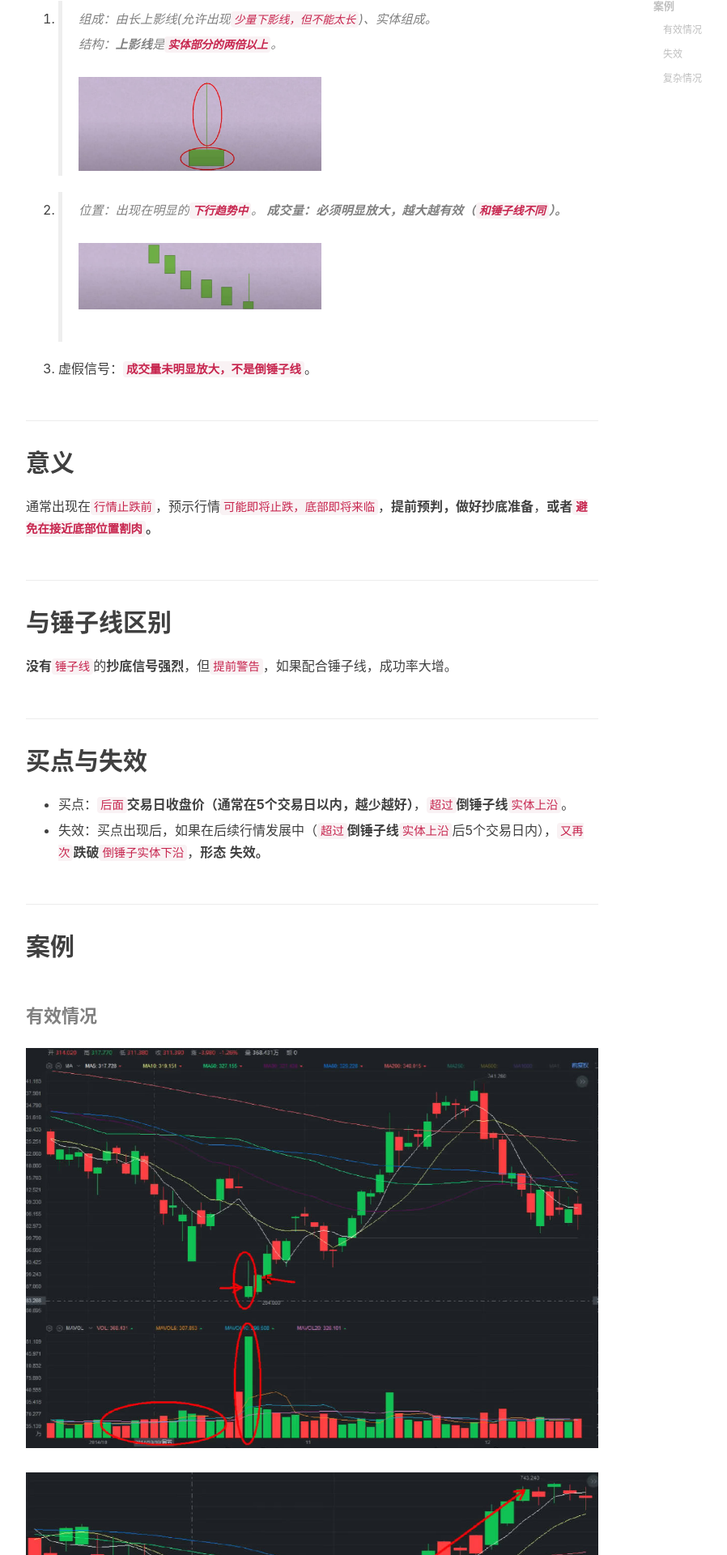
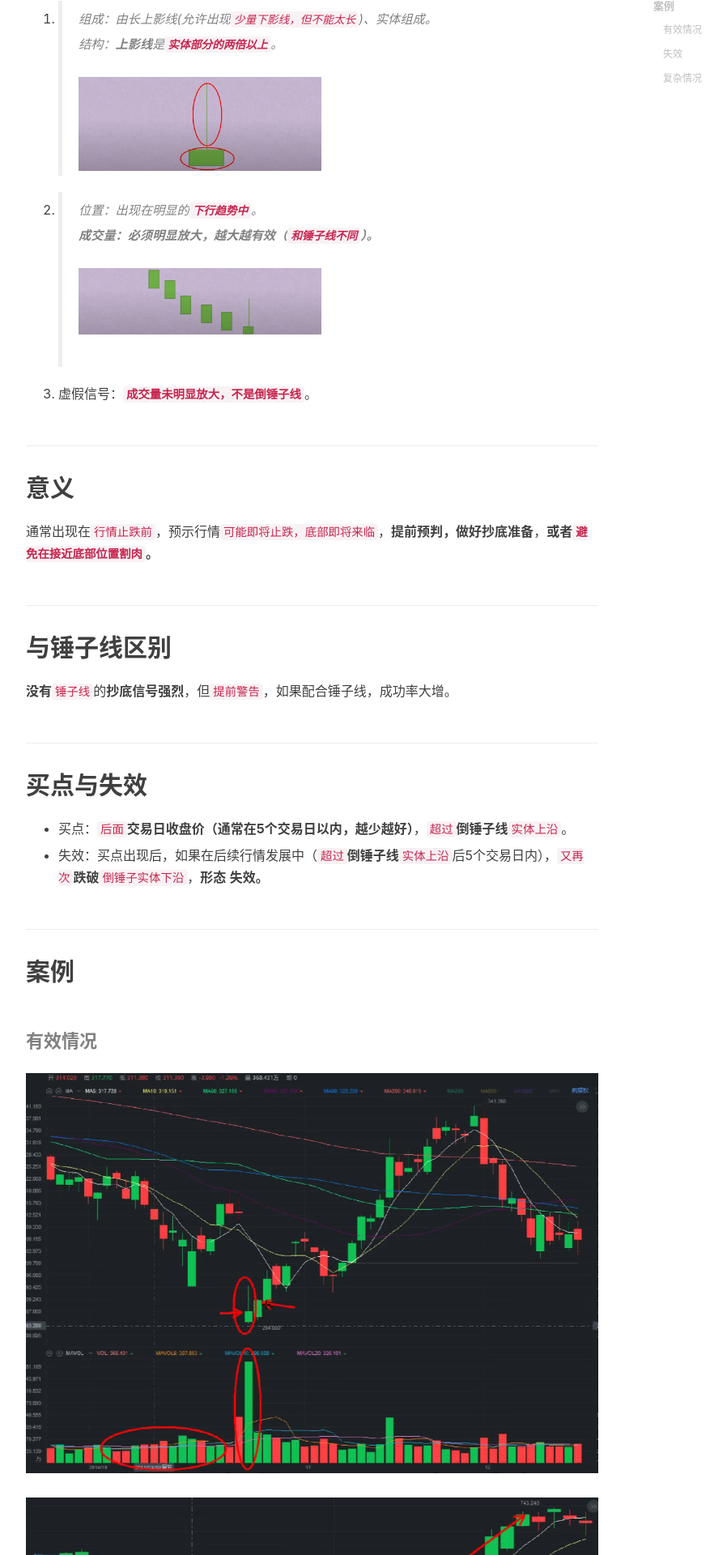
Before and after one commit to zaielsewhere/zaielsewhere.github.io, a Jekyll site: the page built from _posts/2025-01-16-17抄底形态[倒锤子线].md, in a window 1280 px wide. Shown: the part 544-2464 px from the top of the page at 81% size, without its empty margins (233-1131 px from the left). Built offline with Jekyll 4.4.1, drawn with Linux system fonts in a browser that asks for light colours; nearby versions of some CDN libraries; comment, search, counter and statistics services are not loaded.

Commit message:
校正测试

```diff
--- a/_posts/2025-01-16-17抄底形态[倒锤子线].md
+++ b/_posts/2025-01-16-17抄底形态[倒锤子线].md
@@ -23,7 +23,8 @@ tags:
    >
    > <br><br><br><br><br>
 
-2. >位置：出现在明显的**`下行趋势中`**。
+2. > 位置：出现在明显的**`下行趋势中`**。
+   >
    > **成交量：必须明显放大，越大越有效（`和锤子线不同`）。**
    >
    > <img src="/img/2025/01-16-17/2-1.jpg" width = "300" height = "200"  align=left />
```
